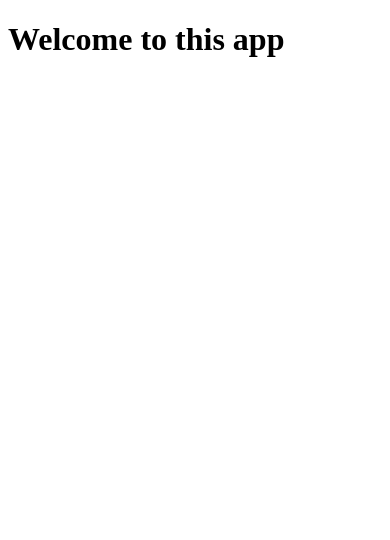
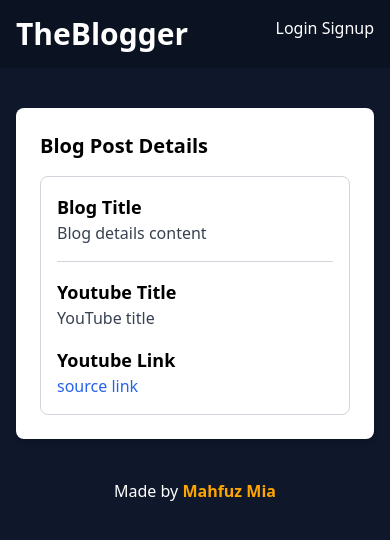
Before and after one commit to mahfuz1703/TheBlogger, a Django app: page / in a window 390 px wide. Shown: the top 540 px of the page. Run offline with Django 5.2, Linux system fonts and the light colour scheme; some libraries are stand-ins or nearby versions.

Commit message:
design all frontend part

```diff
--- a/blog_generator/views.py
+++ b/blog_generator/views.py
@@ -2,4 +2,4 @@ from django.shortcuts import render
 
 # Create your views here.
 def home(request):
-    return render(request, "index.html")
+    return render(request, "blog_details.html")
--- /dev/null
+++ b/templates/blog_details.html
@@ -0,0 +1,30 @@
+<!DOCTYPE html>
+<html lang="en">
+<head>
+    <meta charset="UTF-8">
+    <meta name="viewport" content="width=device-width, initial-scale=1.0">
+</head>
+<body class="font-sans antialiased" style="background-color: #0F172A;">
+    {% include 'navbar.html' %}
+
+    <div class="container mx-auto mt-10 px-4 sm:px-0">
+        <div class="max-w-3xl mx-auto bg-white p-6 rounded-lg shadow-md">
+
+            <section>
+                <h2 class="text-xl mb-4 font-semibold">Blog Post Details</h2>
+                <div class="border border-gray-300 p-4 rounded-lg">
+                    <h3 class="text-lg font-semibold">Blog Title</h3>
+                    <p class="text-gray-700">Blog details content</p>
+                    <hr class="my-4 border-gray-300">
+                    <h4 class="text-lg font-semibold">Youtube Title</h4>
+                    <p class="text-gray-700">YouTube title</p>
+                    <h4 class="text-lg font-semibold mt-4">Youtube Link</h4>
+                    <a href="#" class="text-blue-600 hover:underline">source link</a>
+                </div>
+            </section>
+        </div>
+    </div>
+
+    {% include 'footer.html' %}
+</body>
+</html>
--- /dev/null
+++ b/templates/footer.html
@@ -0,0 +1,14 @@
+<!DOCTYPE html>
+<html lang="en">
+<head>
+    <meta charset="UTF-8">
+    <meta name="viewport" content="width=device-width, initial-scale=1.0">
+    <title></title>
+    <script src="https://cdn.tailwindcss.com"></script>
+</head>
+<body>
+    <footer class="text-center p-4 text-white mt-6">
+        Made by <a href="https://github.com/mahfuz1703" target="_blank" style="color: orange; font-weight: bold;">Mahfuz Mia</a>
+    </footer>
+</body>
+</html>
--- a/templates/index.html
+++ b/templates/index.html
@@ -4,8 +4,130 @@
     <meta charset="UTF-8">
     <meta name="viewport" content="width=device-width, initial-scale=1.0">
     <title>The Blogger | AI Blog Generator</title>
+    <style>
+        @keyframes rotate {
+            from {
+                transform: rotate(0deg);
+            }
+            to {
+                transform: rotate(360deg);
+            }
+        }
+
+
+         @-webkit-keyframes rotate {
+            from {
+                -webkit-transform: rotate(0deg);
+            }
+            to {
+                -webkit-transform: rotate(360deg);
+            }
+        }
+
+        .load {
+            width: 100px;
+            height: 100px;
+            margin: 110px auto 0;
+            border:solid 10px #8822aa;
+            border-radius: 50%;
+            border-right-color: transparent;
+            border-bottom-color: transparent;
+             -webkit-transition: all 0.5s ease-in;
+            -webkit-animation-name:             rotate;
+            -webkit-animation-duration:         1.0s;
+            -webkit-animation-iteration-count:  infinite;
+            -webkit-animation-timing-function: linear;
+
+                 transition: all 0.5s ease-in;
+            animation-name:             rotate;
+            animation-duration:         1.0s;
+            animation-iteration-count:  infinite;
+            animation-timing-function: linear;
+        }
+    </style>
 </head>
-<body>
-    <h1>Welcome to this app</h1>
+<body class="flex flex-col min-h-scrren" style="background-color: #0F172A;">
+    {% include 'navbar.html' %}
+
+
+    <!-- Main -->
+    <div class="flex-grow container mx-auto mt-10 px-4 sm:px-0">
+        <div class="max-w-3xl mx-auto bg-white p-6 rounded-lg shadow-md transition-transform transform hover:scale-105 flex flex-col">
+
+            <!-- Introduction section -->
+            <div class="text-center">
+                <h2 class="text-2xl font-semibold mb-4">Welcome to the AI Blog Generator</h2>
+                <p class="text-gray-700">
+                    Generate high-quality blog articles from YouTube videos using artificial intelligence.
+                    Simply enter the link to the YouTube video below and let the AI create the content for you!
+                </p>
+            </div>
+
+            <br>
+
+            <!-- Youtube section -->
+            <div>
+                <h2 class="text-xl mb-4 font-semibold">Enter Youtube Video Link</h2>
+                <div class="flex space-x-4">
+                    <input id="youtubeLink" type="url" placeholder="Paste Youtube Link..." class="flex-grow p-2 border border-blue-400 rounded-l-md">
+                    <button id="generateBlogButton" class="bg-blue-600 text-white px-4 py-2 rounded-r-md hover:bg-blue-700 transition-colors">Generate</button>
+                </div>
+            </div>
+
+
+            <!-- section for loading circle -->
+            <div style="display: none;" id="loading-circle" class="load"></div>
+
+
+            <!-- Generated Blog Display Section -->
+            <section class="mt-10 flex-grow">
+                <h2 class="text-xl mb-4 font-semibold">Generated Blog Article</h2>
+                <div id="blogContent" class="mt-2 text-gray-700 space-y-4">
+
+                </div>
+            </section>
+        </div>
+    </div>
+
+    {% include 'footer.html' %}
+
+    <script>
+        document.getElementById('generateBlogButton').addEventListener('click', async () => {
+
+
+            const youtubeLink = document.getElementById('youtubeLink').value;
+            const blogContent = document.getElementById('blogContent');
+
+            if(youtubeLink) {
+                document.getElementById('loading-circle').style.display = 'block';
+
+                blogContent.innerHTML = ''; // Clear previous content
+
+                const endpointUrl = '/generate-blog';
+
+                try {
+                    const response = await fetch(endpointUrl, {
+                        method: 'POST',
+                        headers: {
+                            'Content-Type': 'application/json',
+                        },
+                        body: JSON.stringify({ link: youtubeLink })
+                    });
+
+                    const data = await response.json();
+
+                    blogContent.innerHTML = data.content;
+
+                } catch (error) {
+                    console.error("Error occurred:", error);
+                    alert("Something went wrong. Please try again later with valid video url.");
+
+                }
+                document.getElementById('loading-circle').style.display = 'none';
+            } else {
+                alert("Please enter a YouTube video link.");
+            }
+        });
+    </script>
 </body>
 </html>
--- /dev/null
+++ b/templates/navbar.html
@@ -0,0 +1,23 @@
+<!DOCTYPE html>
+<html lang="en">
+<head>
+    <meta charset="UTF-8">
+    <meta name="viewport" content="width=device-width, initial-scale=1.0">
+    <title></title>
+    <script src="https://cdn.tailwindcss.com"></script>
+</head>
+<body>
+    <!-- navbar -->
+    <nav class="bg-600 p-4 text-white flex justify-between" style="background-color: #0B1322;">
+        <div class="container mx-auto flex justify-between">
+            <div>
+                <h1 class="text-3xl font-bold">TheBlogger</h1>
+            </div>
+            <div>
+                <a href="#" class="text-white hover:underline">Login</a>
+                <a href="#" class="text-white hover:underline">Signup</a>
+            </div>
+        </div>
+    </nav>
+</body>
+</html>
```
Also changed, not shown: templates/all_blogs.html (added, +38 -0 lines), templates/login.html (added, +42 -0 lines), templates/signup.html (added, +50 -0 lines).
